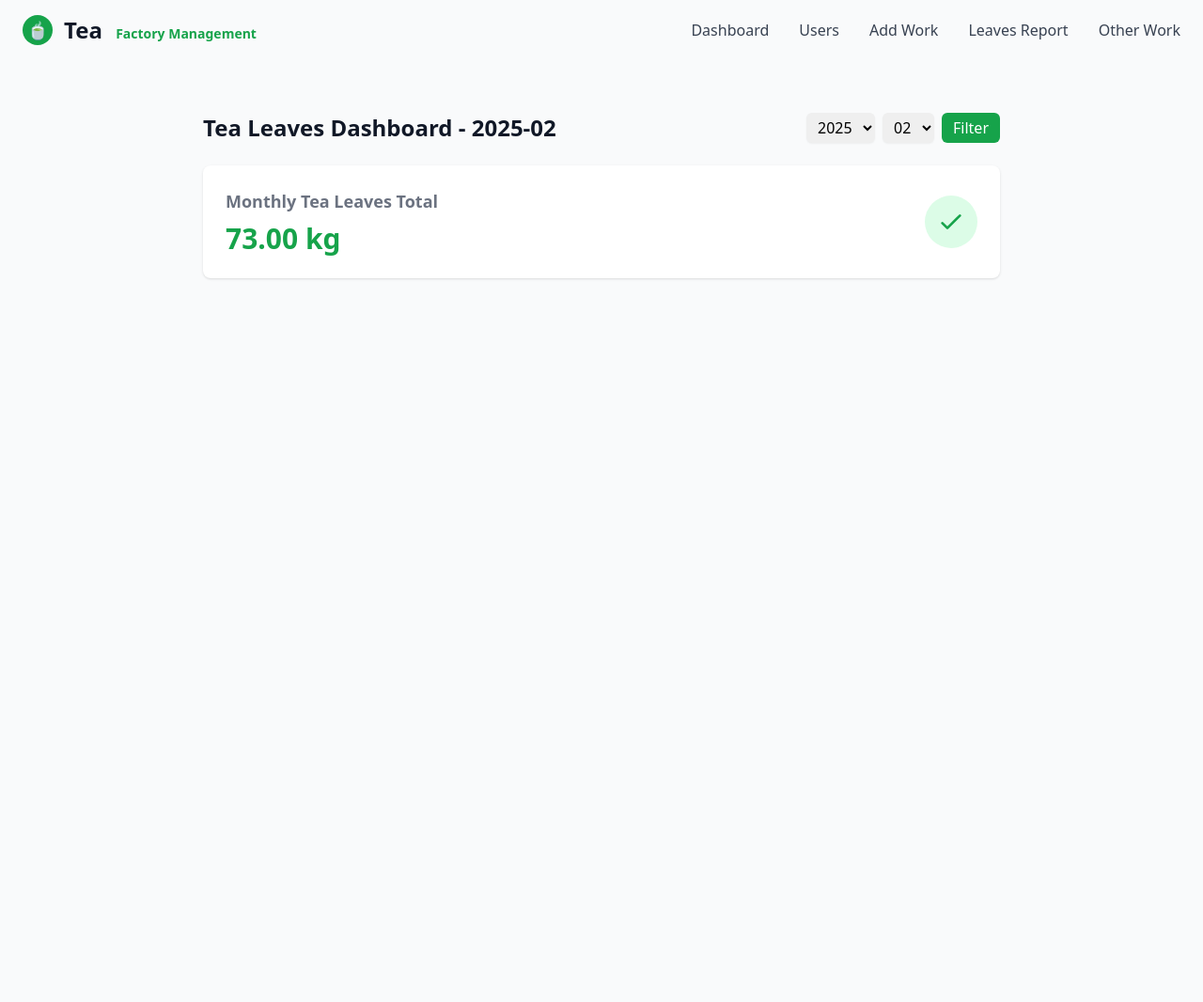
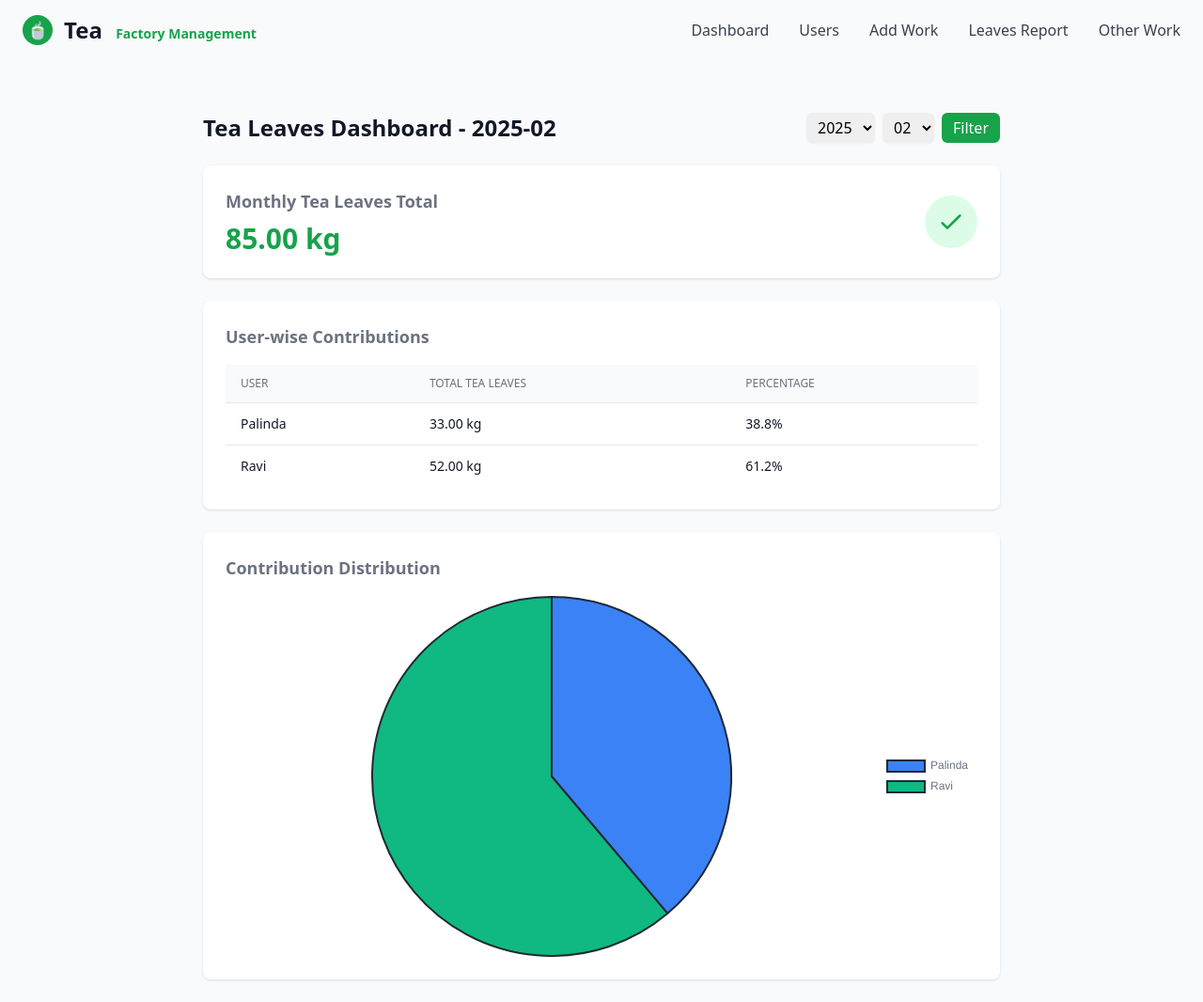
Before and after one commit to palindaa/tea-estate-management, a FastAPI app: page /dashboard in a window 1280 px wide. Shown: the whole page at 94% size. Before the commit the page ends 800 px from the top, so only its background shows below. Run offline with FastAPI, Linux system fonts and the light colour scheme; some libraries are stand-ins or nearby versions.

Commit message:
Improve dashboard

```diff
--- a/main.py
+++ b/main.py
@@ -161,13 +161,9 @@ async def tea_leaves_report(request: Request, db: Session = Depends(get_db)):
         Work.work_date,
         User.username,
         Work.tea_location,
-        func.sum(Work.tea_weight).label('total_tea')
+        Work.tea_weight
     ).join(User).filter(
         Work.tea_weight > 0
-    ).group_by(
-        Work.user_id,
-        Work.work_date,
-        Work.tea_location
     ).order_by(
         Work.work_date.desc(),
         User.username
@@ -222,6 +218,20 @@ async def dashboard(
         Work.tea_weight > 0
     ).scalar() or 0.0
 
+    # Get user-wise totals for the month
+    user_totals = db.query(
+        User.username,
+        func.sum(Work.tea_weight).label('user_total')
+    ).join(Work).filter(
+        func.strftime('%Y', Work.work_date) == f"{selected_year:04d}",
+        func.strftime('%m', Work.work_date) == f"{selected_month:02d}",
+        Work.tea_weight > 0
+    ).group_by(User.id).all()
+
+    # Prepare chart data
+    user_labels = [user.username for user in user_totals]
+    user_data = [float(user.user_total) for user in user_totals]
+
     # Generate year options (2020 to current year)
     current_year = now.year
     years = list(range(2020, current_year + 1))
@@ -229,6 +239,9 @@ async def dashboard(
     return templates.TemplateResponse("dashboard.html", {
         "request": request,
         "monthly_total": monthly_total,
+        "user_totals": user_totals,
+        "user_labels": user_labels,
+        "user_data": user_data,
         "years": years,
         "selected_year": selected_year,
         "selected_month": selected_month
--- a/templates/dashboard.html
+++ b/templates/dashboard.html
@@ -29,6 +30,7 @@
                 </form>
             </div>
 
+            <div class="mt-6 space-y-6">
                 <!-- Tea Leaves Card -->
                 <div class="bg-white dark:bg-gray-800 rounded-lg shadow p-6 mb-6">
                     <div class="flex items-center justify-between">
@@ -47,7 +49,104 @@
                         </div>
                     </div>
                 </div>
+
+                <!-- Add after the Tea Leaves Card -->
+                <div class="bg-white dark:bg-gray-800 rounded-lg shadow p-6">
+                    <h3 class="text-lg font-semibold text-gray-500 dark:text-gray-300 mb-4">
+                        User-wise Contributions
+                    </h3>
+
+                    <div class="overflow-x-auto">
+                        <table class="min-w-full divide-y divide-gray-200 dark:divide-gray-600">
+                            <thead class="bg-gray-50 dark:bg-gray-600">
+                                <tr>
+                                    <th class="px-4 py-3 text-left text-xs font-medium text-gray-500 dark:text-gray-300 uppercase">User</th>
+                                    <th class="px-4 py-3 text-left text-xs font-medium text-gray-500 dark:text-gray-300 uppercase">Total Tea Leaves</th>
+                                    <th class="px-4 py-3 text-left text-xs font-medium text-gray-500 dark:text-gray-300 uppercase">Percentage</th>
+                                </tr>
+                            </thead>
+                            <tbody class="bg-white dark:bg-gray-700 divide-y divide-gray-200 dark:divide-gray-600">
+                                {% for user in user_totals %}
+                                <tr>
+                                    <td class="px-4 py-3 whitespace-nowrap text-sm text-gray-900 dark:text-gray-100">
+                                        {{ user.username }}
+                                    </td>
+                                    <td class="px-4 py-3 whitespace-nowrap text-sm text-gray-900 dark:text-gray-100">
+                                        {{ "%.2f"|format(user.user_total) }} kg
+                                    </td>
+                                    <td class="px-4 py-3 whitespace-nowrap text-sm text-gray-900 dark:text-gray-100">
+                                        {% if monthly_total > 0 %}
+                                            {{ "%.1f"|format((user.user_total / monthly_total) * 100) }}%
+                                        {% else %}
+                                            -
+                                        {% endif %}
+                                    </td>
+                                </tr>
+                                {% else %}
+                                <tr>
+                                    <td colspan="3" class="px-4 py-3 text-center text-gray-500 dark:text-gray-400">
+                                        No tea leaves data for this period
+                                    </td>
+                                </tr>
+                                {% endfor %}
+                            </tbody>
+                        </table>
                     </div>
                 </div>
+
+                <!-- Add after the User-wise Contributions table -->
+                <div class="bg-white dark:bg-gray-800 rounded-lg shadow p-6 mt-6">
+                    <h3 class="text-lg font-semibold text-gray-500 dark:text-gray-300 mb-4">
+                        Contribution Distribution
+                    </h3>
+                    <div class="relative h-96">
+                        <canvas id="contributionChart"></canvas>
+                    </div>
+                </div>
+            </div>
+        </div>
+    </div>
+
+    <script>
+    document.addEventListener('DOMContentLoaded', function() {
+        const ctx = document.getElementById('contributionChart').getContext('2d');
+        const colors = [
+            '#3B82F6', '#10B981', '#F59E0B', '#EF4444', '#8B5CF6',
+            '#EC4899', '#14B8A6', '#F97316', '#64748B', '#A855F7'
+        ];
+
+        new Chart(ctx, {
+            type: 'pie',
+            data: {
+                labels: {{ user_labels|safe }},
+                datasets: [{
+                    data: {{ user_data|safe }},
+                    backgroundColor: colors,
+                    borderColor: '#1F2937',
+                    borderWidth: 2
+                }]
+            },
+            options: {
+                responsive: true,
+                maintainAspectRatio: false,
+                plugins: {
+                    legend: {
+                        position: 'right',
+                        labels: {
+                            color: window.matchMedia('(prefers-color-scheme: dark)').matches ? '#E5E7EB' : '#6B7280'
+                        }
+                    },
+                    tooltip: {
+                        callbacks: {
+                            label: function(context) {
+                                return ` ${context.label}: ${context.formattedValue} kg (${context.rawPercentage.toFixed(1)}%)`;
+                            }
+                        }
+                    }
+                }
+            }
+        });
+    });
+    </script>
 </body>
 </html>
--- a/templates/tea_leaves.html
+++ b/templates/tea_leaves.html
@@ -33,7 +33,7 @@
                                 {{ record.tea_location }}
                             </td>
                             <td class="px-4 py-3 whitespace-nowrap text-sm text-gray-900 dark:text-gray-100">
-                                {{ "%.2f"|format(record.total_tea) }}
+                                {{ "%.2f"|format(record.tea_weight) }}
                             </td>
                         </tr>
                         {% endfor %}
```
Also changed, not shown: other parts of templates/dashboard.html (+1 -0 lines), users.db. Lines whose indentation alone changed are shown as unchanged.
